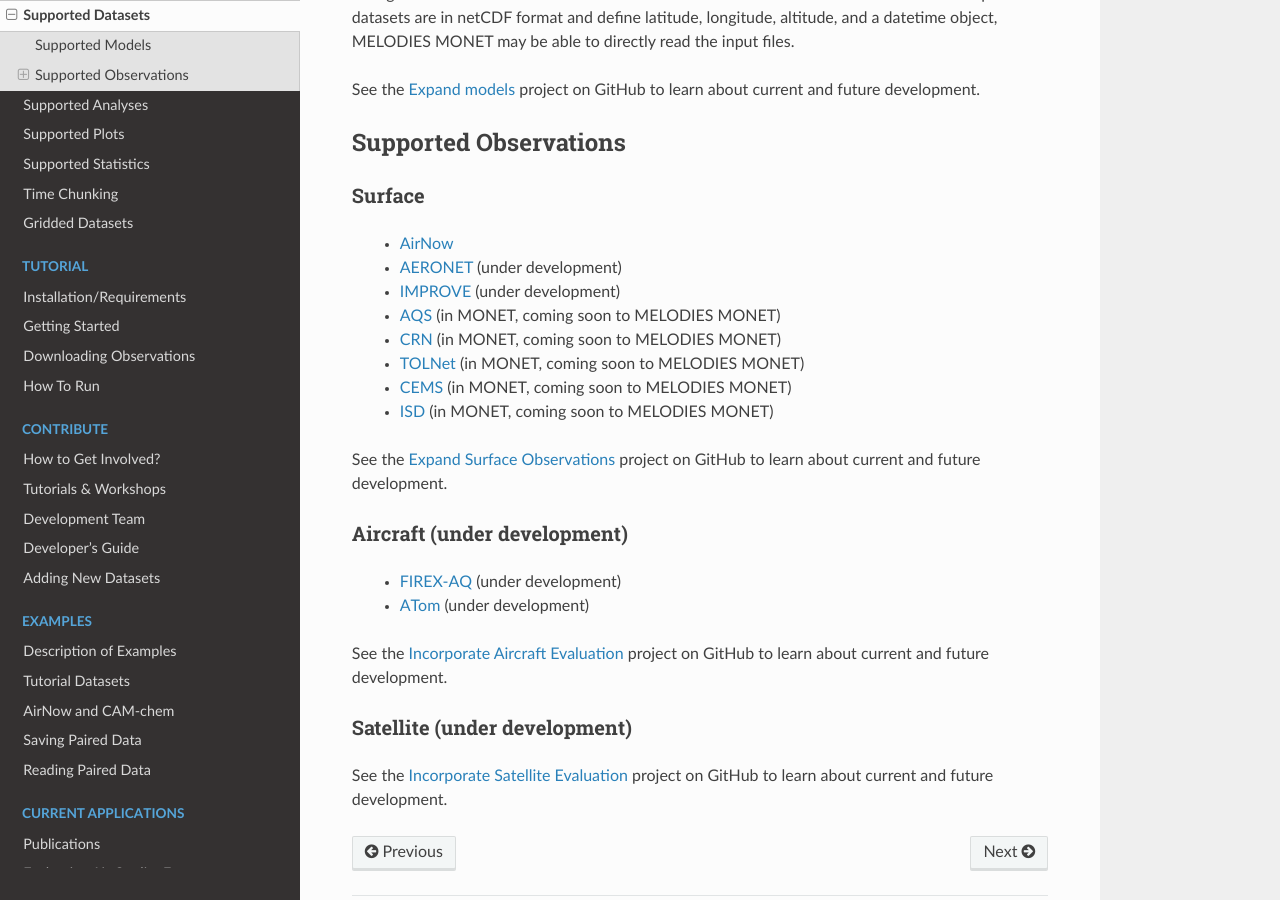
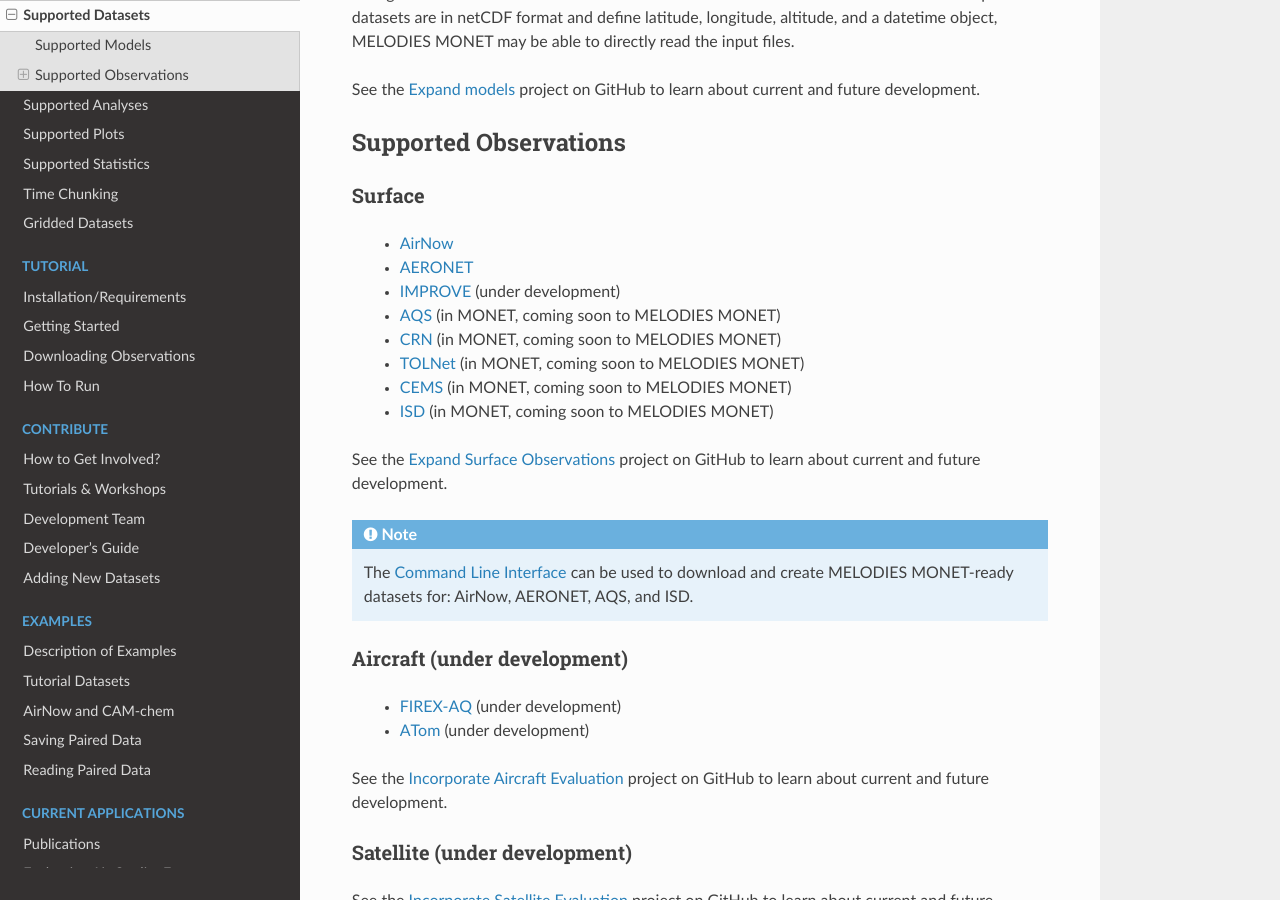
Before and after one commit to NOAA-CSL/MELODIES-MONET, a Sphinx documentation site: the page built from docs/background/supported_datasets.rst, in a window 1280 px wide and 900 px high, scrolled down 474 px. Built offline with Sphinx 7.4.7 and the Read the Docs theme 2.0.0, drawn with Linux system fonts in a browser that asks for light colours; pages that are not in the unit, such as notebooks, are missing from menus.

Commit message:
Link to CLI in supported datasets
and AERONET has been used a lot, "under development" probably
no longer needed

```diff
--- a/docs/background/supported_datasets.rst
+++ b/docs/background/supported_datasets.rst
@@ -30,7 +30,7 @@
 ^^^^^^^
 
    * `AirNow <https://www.airnow.gov/>`_
-   * `AERONET <https://aeronet.gsfc.nasa.gov/>`_ (under development)
+   * `AERONET <https://aeronet.gsfc.nasa.gov/>`_
    * `IMPROVE <http://vista.cira.colostate.edu/Improve/>`_ (under development)
    * `AQS <https://www.epa.gov/aqs/>`_ (in MONET, coming soon to MELODIES MONET)
    * `CRN <https://www.ncdc.noaa.gov/crn/>`_ (in MONET, coming soon to MELODIES MONET)
@@ -43,6 +43,11 @@
 
 See the `Expand Surface Observations <https://github.com/NOAA-CSL/MELODIES-MONET/projects/7>`_
 project on GitHub to learn about current and future development.
+
+.. note::
+
+   The :doc:`/cli` can be used to download and create MELODIES MONET-ready datasets for:
+   AirNow, AERONET, AQS, and ISD.
 
 Aircraft (under development)
 ^^^^^^^^^^^^^^^^^^^^^^^^^^^^
```
